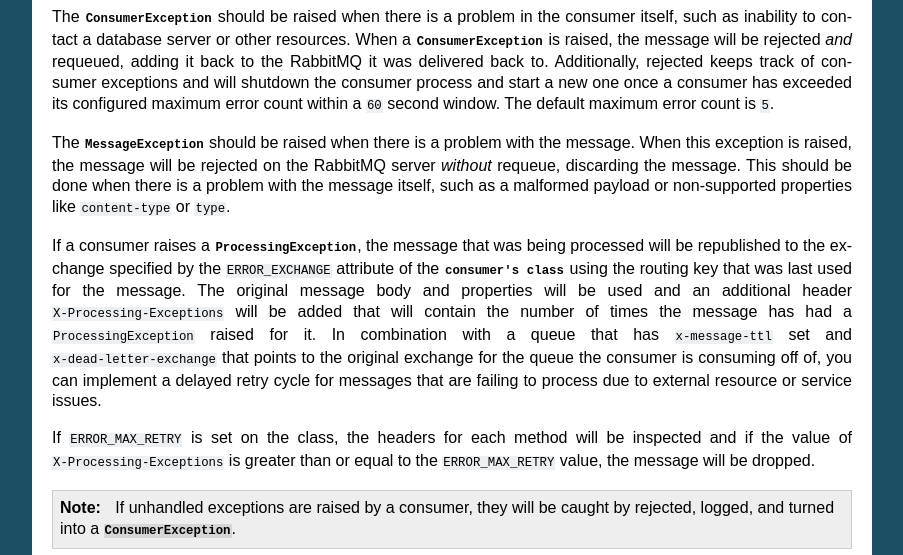
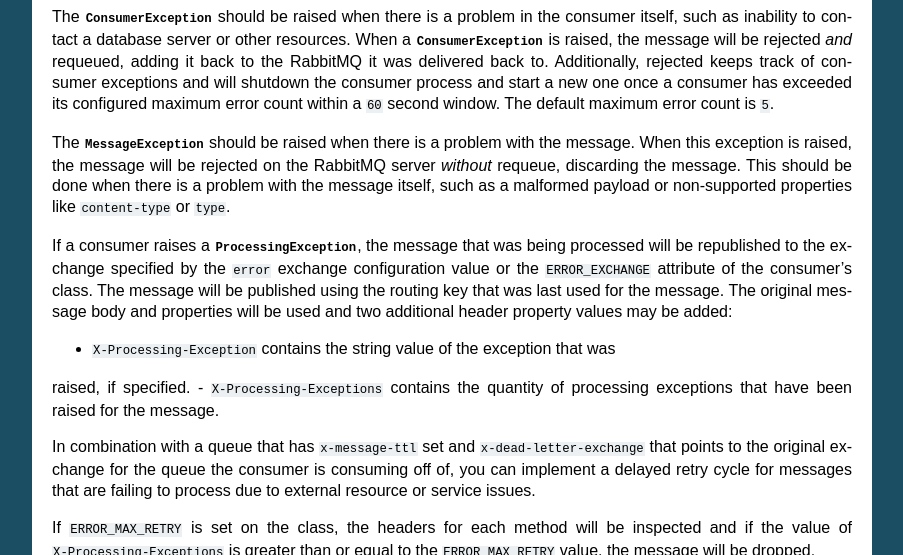
Before and after one commit to gmr/rejected, a Sphinx documentation site: the page built from docs/consumer.rst, in a window 1280 px wide and 900 px high, scrolled down 998 px, cut to the strip 0-555 px from the top of the window. Shown: the whole strip, without its empty margins (198-1101 px from the left). Built offline with Sphinx 7.4.7, drawn with Linux system fonts in a browser that asks for light colours.

Commit message:
Add additional ProcessingException functionality

```diff
--- a/docs/configuration.rst
+++ b/docs/configuration.rst
@@ -8,7 +8,7 @@
 
 The configuration file is split into three main sections: Application, Daemon, and Logging.
 
-The :ref:`example configuration <example_config>` file provides a good starting
+The :ref:`example configuration <config_example>` file provides a good starting
 point for creating your own configuration file.
 
 .. _application:
--- a/docs/consumer.rst
+++ b/docs/consumer.rst
@@ -78,17 +78,24 @@
 such as a malformed payload or non-supported properties like ``content-type``
 or ``type``.
 
-If a consumer raises a :py:class:`ProcessingException <rejected.consumer.ProcessingException>`,
-the message that was being processed will be republished to the exchange specified
-by the ``ERROR_EXCHANGE`` attribute of the :py:class:`consumer's class <rejected.consumer.Consumer>`
-using the routing key that was last used for the message. The original message body
-and properties will be used and an additional header ``X-Processing-Exceptions``
-will be added that will contain the number of times the message has had a
-``ProcessingException`` raised for it. In combination with a queue that has
-``x-message-ttl`` set and ``x-dead-letter-exchange`` that points to the original
-exchange for the queue the consumer is consuming off of, you can implement a
-delayed retry cycle for messages that are failing to process due to external
-resource or service issues.
+If a consumer raises a :exc:`~rejected.consumer.ProcessingException`, the
+message that was being processed will be republished to the exchange
+specified by the ``error`` exchange configuration value or the
+``ERROR_EXCHANGE`` attribute of the consumer's class. The message will be
+published using the routing key that was last used for the message. The
+original message body and properties will be used and two additional
+header property values may be added:
+
+- ``X-Processing-Exception`` contains the string value of the exception that was
+raised, if specified.
+- ``X-Processing-Exceptions`` contains the quantity of processing exceptions
+that have been raised for the message.
+
+In combination with a queue that has ``x-message-ttl`` set
+and ``x-dead-letter-exchange`` that points to the original exchange for the
+queue the consumer is consuming off of, you can implement a delayed retry
+cycle for messages that are failing to process due to external resource or
+service issues.
 
 If ``ERROR_MAX_RETRY`` is set on the class, the headers for each method
 will be inspected and if the value of ``X-Processing-Exceptions`` is
--- a/docs/history.rst
+++ b/docs/history.rst
@@ -4,6 +4,7 @@
 What's New in Rejected 3.18
 ---------------------------
 - Messages dropped by a consumer can now be republished to a different exchange
+- When a message raises a ProcessingException, the string value of the exception is added to the AMQP message headers property
 
 What's New in Rejected 3.17
 ---------------------------
--- a/docs/index.rst
+++ b/docs/index.rst
@@ -49,6 +49,7 @@
 
    consumer_howto
    configuration
+   example_config
    cli
 
 API Documentation
```
Also changed, not shown: 1 other file.
